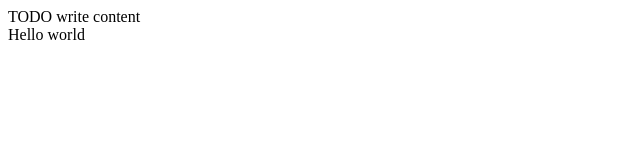
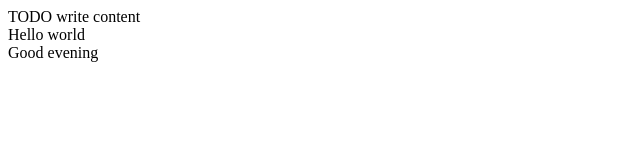
Before and after one commit to krutiparmar/Temp2, a plain HTML site: page WebApplication1/web/newhtml.html in a window 1280 px wide. Shown: the whole page, without its empty margins (0-640 px from the left). Drawn offline with Linux system fonts and the light colour scheme.

Commit message:
Update newhtml.html

```diff
--- a/WebApplication1/web/newhtml.html
+++ b/WebApplication1/web/newhtml.html
@@ -13,5 +13,6 @@ and open the template in the editor.
     <body>
         <div>TODO write content</div>
         <div>Hello world</div>
+        <div>Good evening</div>
     </body>
 </html>
```
